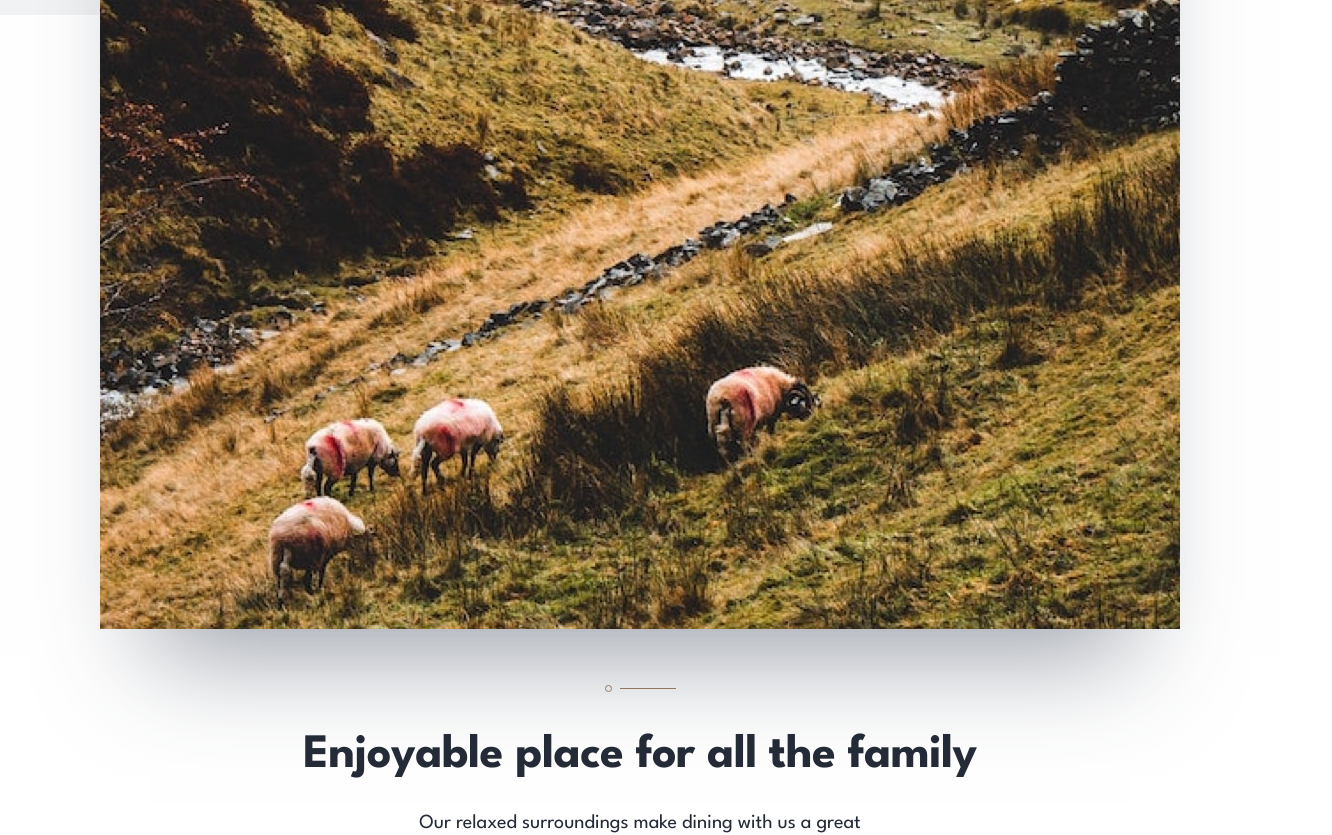
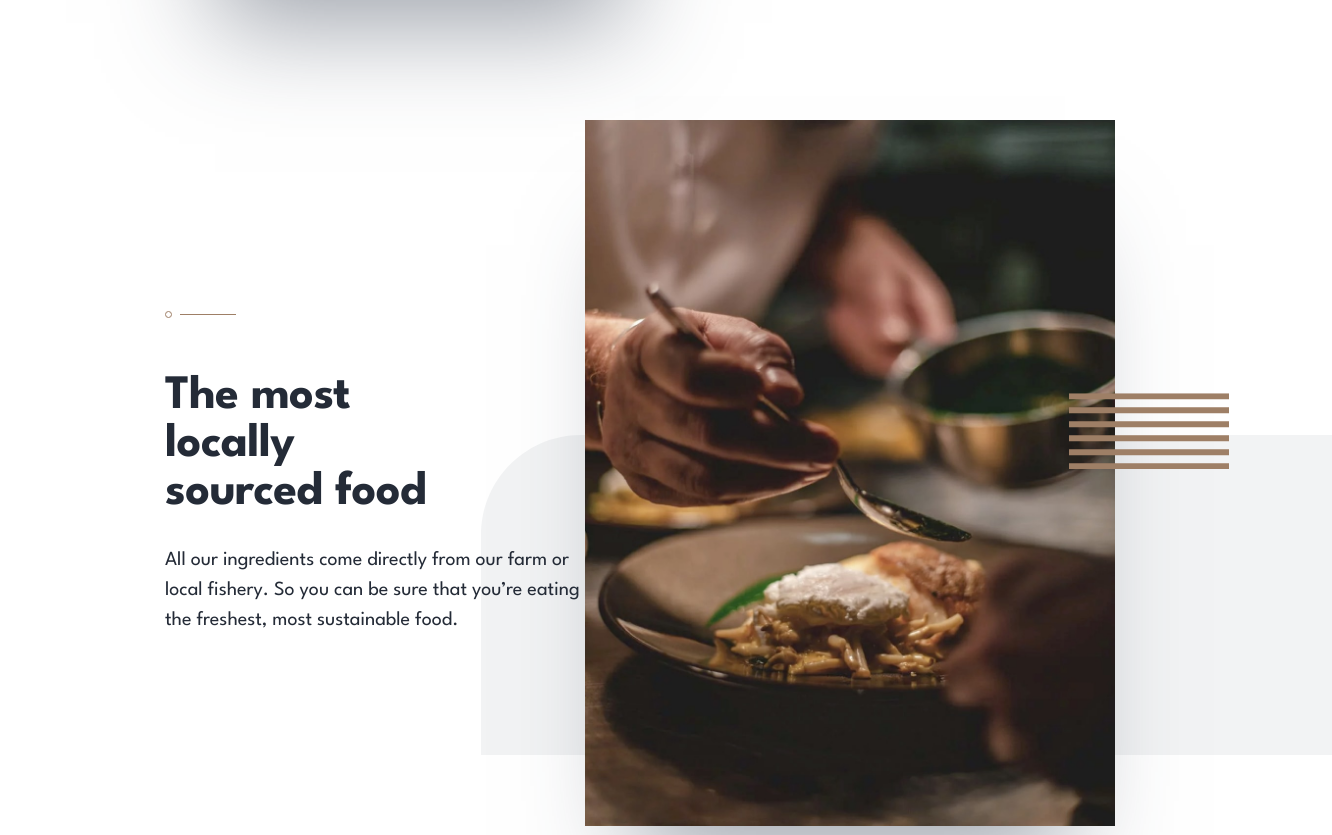
Before and after one commit to Rubendvb/dine-restaurant-website, a React (Vite) app: page / in a window 1280 px wide. Shown: the part 1440-2275 px from the top of the page, 1332 px wide, since content can reach past the window. Built offline with nearby package versions, Linux system fonts and the light colour scheme.

Commit message:
familyExperience desktop

```diff
--- a/src/components/FamilyExperience/FamilyExperience.scss
+++ b/src/components/FamilyExperience/FamilyExperience.scss
@@ -23,6 +23,11 @@
       top: 14.3%;
       translate: -50%;
       width: 100%;
+
+      @media screen and (min-width: 1024px) {
+        top: 20%;
+        translate: 0;
+      }
     }
 
     &::after {
@@ -30,7 +35,17 @@
       top: 86%;
       translate: 50%;
       width: 66.5%;
+
+      @media screen and (min-width: 1024px) {
+        top: 74%;
+        translate: 56.5%;
+      }
     }
+  }
+
+  @media screen and (min-width: 1024px) {
+    top: -60px;
+    padding: 0 165px;
   }
 
   &-place {
@@ -46,14 +61,20 @@
         margin-bottom: 0;
       }
     }
+
+    @media screen and (min-width: 1024px) {
+      flex-direction: row;
+      gap: 125px;
+      margin-bottom: 122px;
+    }
   }
 
   &-image {
     box-shadow: 0 75px 100px -50px rgba(56, 66, 84, 0.5);
     position: relative;
 
-    @media screen and (min-width: 768px) {
-      &.image-lines::after {
+    &.image-lines::after {
+      @media screen and (min-width: 768px) {
         content: '';
         position: absolute;
         background-image: url('/images/patterns/pattern-lines.svg');
@@ -65,14 +86,38 @@
         right: 0;
         transform: translate(35%, -80%);
       }
+
+      @media screen and (min-width: 1024px) {
+        bottom: 42%;
+        right: -11%;
+      }
+    }
+
+    @media screen and (min-width: 1024px) {
+      max-width: 540px;
+      z-index: 1;
+    }
+  }
+
+  &-content {
+    &.content-two {
+      @media screen and (min-width: 1024px) {
+        order: -1;
+      }
     }
   }
 
   &-divide {
     padding: 48px 0 36px;
+    justify-self: center;
 
     @media screen and (min-width: 768px) {
       padding: 56px 0 40px;
+    }
+
+    @media screen and (min-width: 1024px) {
+      justify-self: flex-start;
+      padding: 0 0 55px;
     }
   }
 
@@ -84,6 +129,10 @@
       @include heading-large();
       margin-bottom: 28px;
     }
+
+    @media screen and (min-width: 1024px) {
+      text-align: start;
+    }
   }
 
   &-text {
@@ -93,5 +142,13 @@
       @include text-medium;
       width: 457px;
     }
+
+    @media screen and (min-width: 1024px) {
+      text-align: start;
+
+      .content-two & {
+        width: 445px;
+      }
+    }
   }
 }
--- a/src/components/FamilyExperience/index.tsx
+++ b/src/components/FamilyExperience/index.tsx
@@ -21,8 +21,8 @@ export function FamilyExperience() {
           />
         </picture>
 
+        <div className="family-experience-content">
           <img className="family-experience-divide" src={Divide} alt="" />
-
           <h2 className="family-experience-title">
             Enjoyable place for all the family
           </h2>
@@ -30,6 +30,7 @@ export function FamilyExperience() {
             Our relaxed surroundings make dining with us a great experience for
             everyone. We can even arrange a tour of the farm before your meal.
           </p>
+        </div>
       </article>
 
       <article className="family-experience-place">
@@ -48,8 +49,8 @@ export function FamilyExperience() {
           />
         </picture>
 
+        <div className="family-experience-content content-two">
           <img className="family-experience-divide" src={Divide} alt="" />
-
           <h2 className="family-experience-title">
             The most locally sourced food
           </h2>
@@ -58,6 +59,7 @@ export function FamilyExperience() {
             you can be sure that you’re eating the freshest, most sustainable
             food.
           </p>
+        </div>
       </article>
     </section>
   )
--- a/src/components/HeroHome/HeroHome.scss
+++ b/src/components/HeroHome/HeroHome.scss
@@ -5,6 +5,8 @@
   position: relative;
 
   @media screen and (min-width: 1024px) {
+    height: 820px;
+
     &::after {
       content: '';
       position: absolute;
@@ -19,6 +21,10 @@
   &__img {
     width: 100%;
     filter: contrast(0.8);
+
+    img {
+      height: 100%;
+    }
   }
 
   &__content {
--- a/src/index.scss
+++ b/src/index.scss
@@ -1,6 +1,11 @@
 @font-face {
   font-family: 'League Spartan';
   src: url('/fonts/League_Spartan/LeagueSpartan-VariableFont_wght.ttf');
+}
+
+#root {
+  max-width: 1440px;
+  margin: 0 auto;
 }
 
 * {
```
Lines whose indentation alone changed are shown as unchanged.
